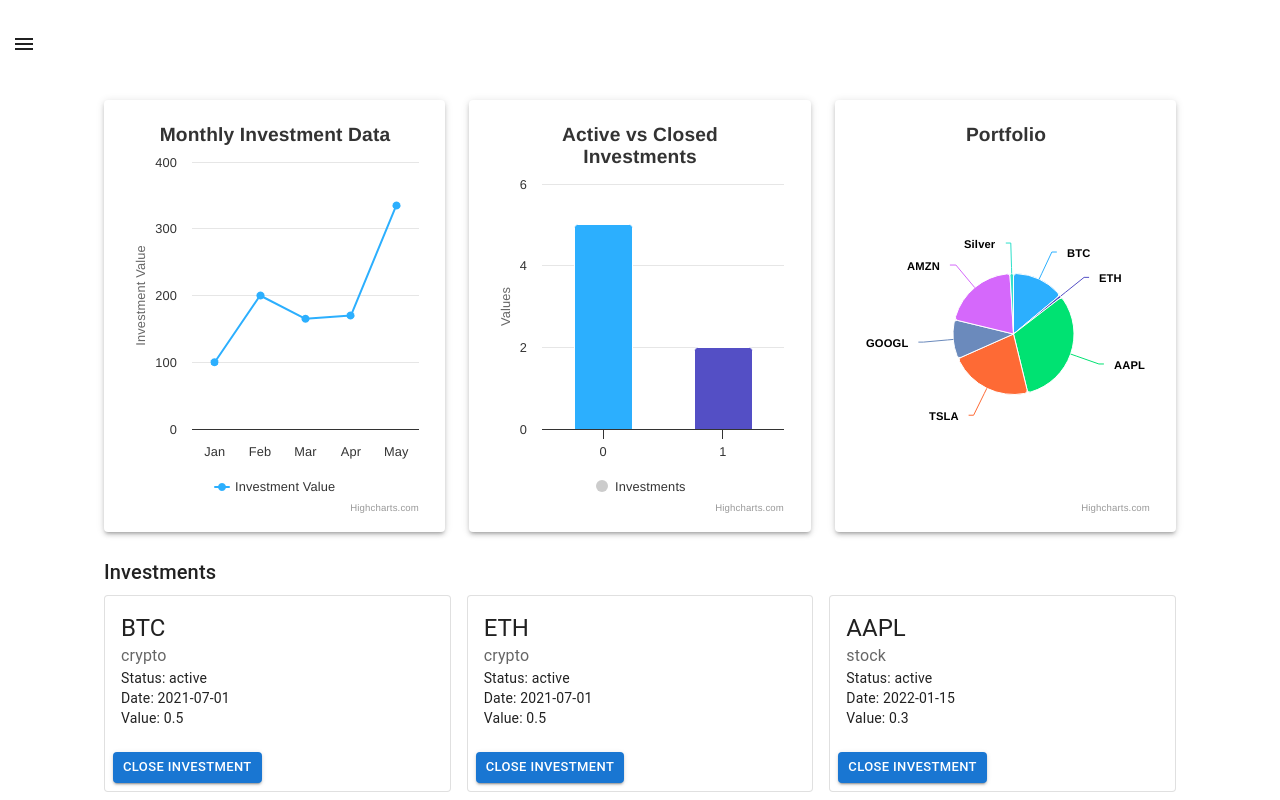
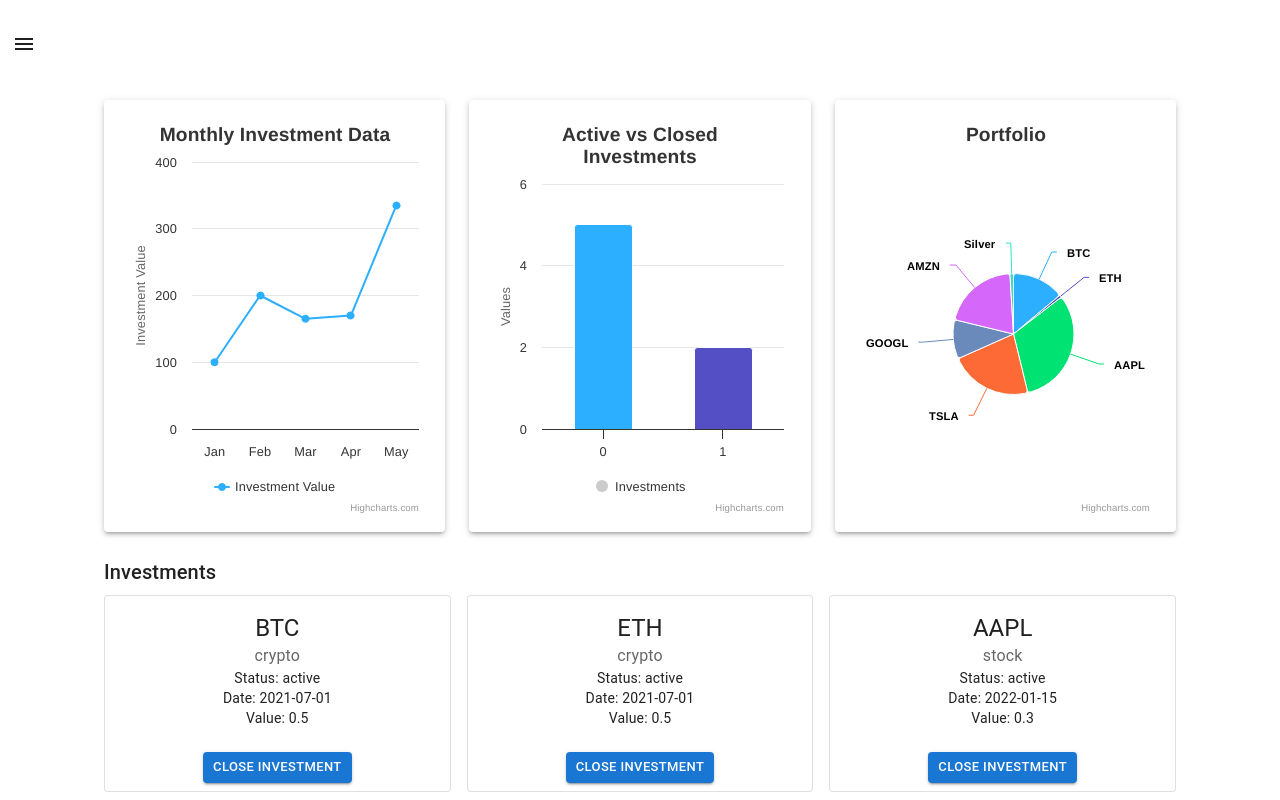
Before and after one commit to tdimoff/investment-tracker, a Next.js app: page /investments in a window 1280 px wide. Shown: the top 800 px of the page. Built offline with nearby package versions, Linux system fonts and the light colour scheme.

Commit message:
Center investment card content

```diff
--- a/src/components/Dashboard/Widgets/InvestmentCard.tsx
+++ b/src/components/Dashboard/Widgets/InvestmentCard.tsx
@@ -14,7 +14,7 @@
 const InvestmentCard = ({ investment, onClose }: IInvestmentCardProps) => {
   return (
     <Card variant="outlined" elevation={3}>
-      <CardContent>
+      <CardContent className="flex flex-col items-center text-center">
         <Typography variant="h5" component="div">
           {investment.name}
         </Typography>
@@ -26,7 +26,7 @@
           Value: {investment.value}
         </Typography>
       </CardContent>
-      <CardActions>
+      <CardActions className="flex flex-col items-center text-center">
         <Button
           size="small"
           onClick={() => onClose(investment.id)}
```
